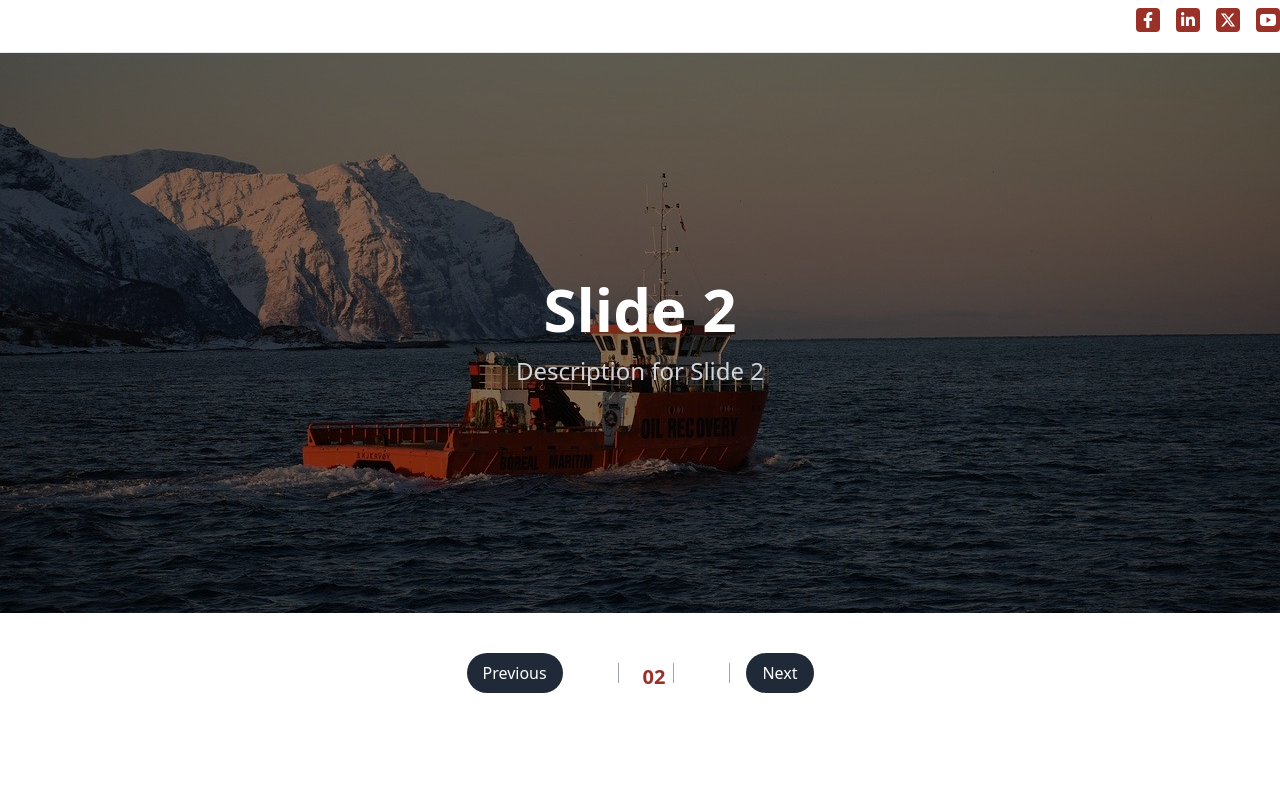
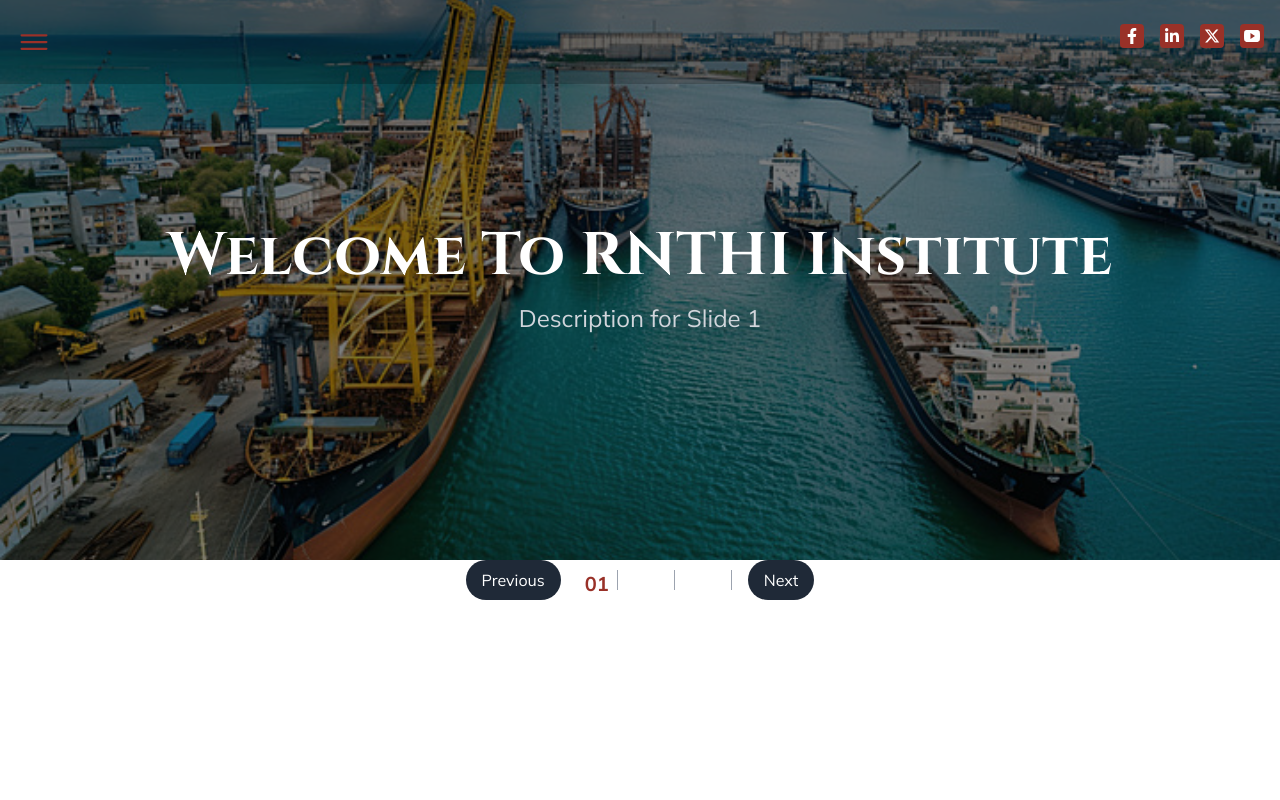
Before and after one commit to Hasibur14/RNTHI, a React (Vite) app: page / in a window 1280 px wide. Shown: the top 800 px of the page. Built offline with nearby package versions, Linux system fonts and the light colour scheme.

Commit message:
[Update] hero

```diff
--- a/src/components/Hero/Hero.jsx
+++ b/src/components/Hero/Hero.jsx
@@ -85,13 +85,18 @@ const Hero = () => {
     };
 
     return (
-        <div className="absolute w-full mx-auto">
-              {/* Sidebar */}
-              <div className="relative top-0 border-b z-[9999]">
-                <Sidebar />
-            </div>
+        <div className="relative w-full mx-auto font-mulish">
+
             {/* Slider Section */}
-            <div ref={sliderRef} className="relative keen-slider font-rajdhani h-auto">
+            <div
+                ref={sliderRef}
+                className="relative keen-slider font-rajdhani h-auto">
+
+                {/* Sidebar */}
+                <div className="absolute top-0 left-0 z-[9999] bg-black bg-opacity-20 p-4 w-full">
+                    <Sidebar />
+                </div>
+
                 {sliderData.map((slide, index) => (
                     <div
                         key={index}
@@ -103,10 +108,10 @@ const Hero = () => {
                             alt={slide.title}
                         />
                         <div className="absolute inset-0 bg-black bg-opacity-50 flex flex-col text-center justify-center space-y-4 px-6 sm:px-8 lg:px-20">
-                            <h2 className="font-rajdhani text-4xl sm:text-3xl md:text-4xl lg:text-5xl xl:text-6xl 2xl:text-7xl font-bold text-white">
+                            <h2 className="font-cinzel text-4xl sm:text-3xl md:text-4xl lg:text-5xl xl:text-6xl 2xl:text-7xl font-bold text-white">
                                 {slide.title}
                             </h2>
-                            <p className="font-heebo text-md sm:text-lg md:text-2xl text-gray-300">
+                            <p className="font-mulish text-md sm:text-lg md:text-2xl text-gray-300">
                                 {slide.description}
                             </p>
                         </div>
@@ -114,10 +119,9 @@ const Hero = () => {
                 ))}
             </div>
 
-
-
             {/* Navigation Controls */}
-            <div className="absolute text-center mt-10 justify-center items-center flex space-x-4 w-full">
+          <div className="relative w-full top-0 left-0">
+          <div className=" justify-center items-center flex space-x-4 w-full">
                 <button
                     onClick={handlePrevious}
                     className="bg-gray-800 text-white px-4 py-2 rounded-full hover:bg-gray-700"
@@ -146,8 +150,10 @@ const Hero = () => {
                     Next
                 </button>
             </div>
+          </div>
         </div>
     );
+
 };
 
 export default Hero;
--- a/src/components/Sidebar/Sidebar.jsx
+++ b/src/components/Sidebar/Sidebar.jsx
@@ -14,12 +14,12 @@ const Sidebar = () => {
                 <div className="drawer-content w-14">
                     {/* Page content here */}
                     <label htmlFor="my-drawer" className="drawer-button w-20">
-                        <IoMenuOutline className='text-4xl text-white' />
+                        <IoMenuOutline className='text-4xl text-primary-light' />
                     </label>
                 </div>
                 <div className="drawer-side mt">
                     <label htmlFor="my-drawer" aria-label="close sidebar" className="drawer-overlay"></label>
-                    <ul className="menu bg-primary-light text-primary-soft text-xl font-mulish min-h-full w-80 p-4 pt-16">
+                    <ul className="menu bg-white text-primary-light text-xl font-mulish min-h-full w-80 p-4 pt-16">
                         {/* Sidebar content here */}
                         <li>
                             <Link to="/">Home</Link>
```
